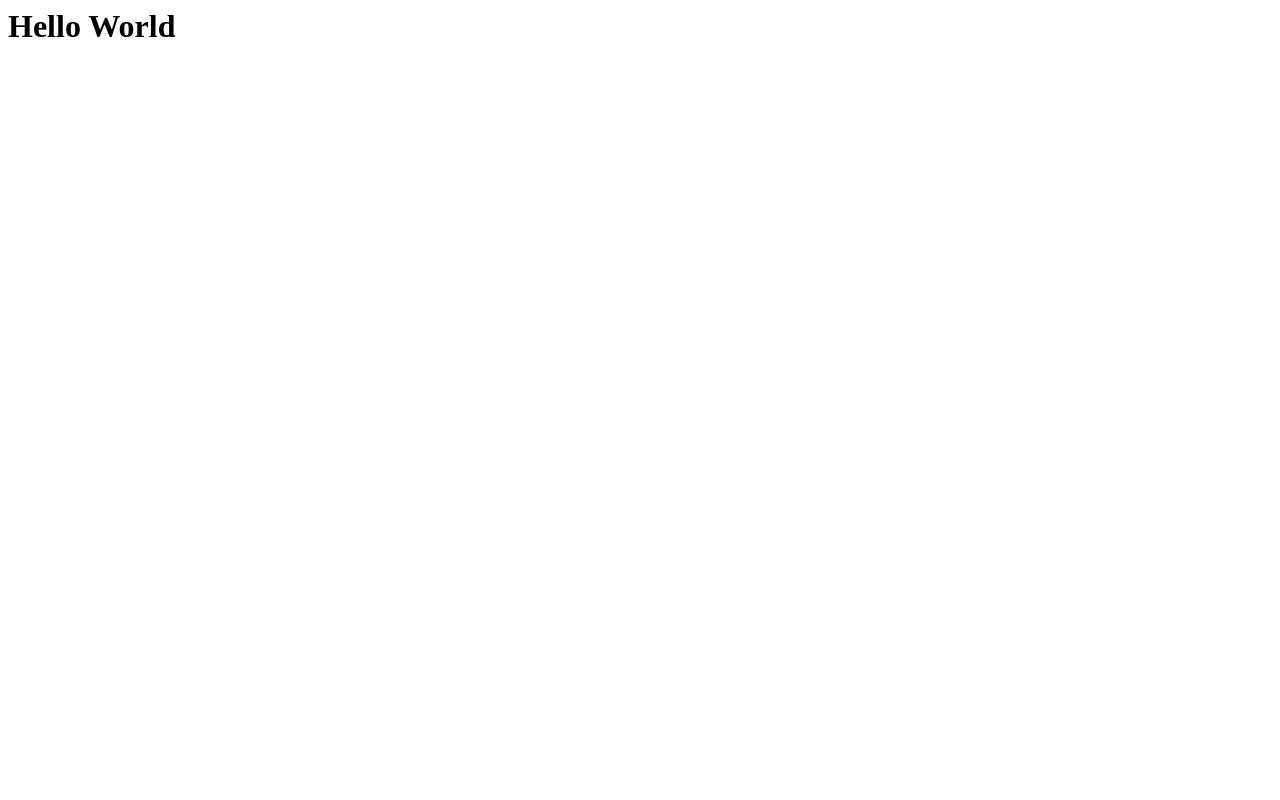
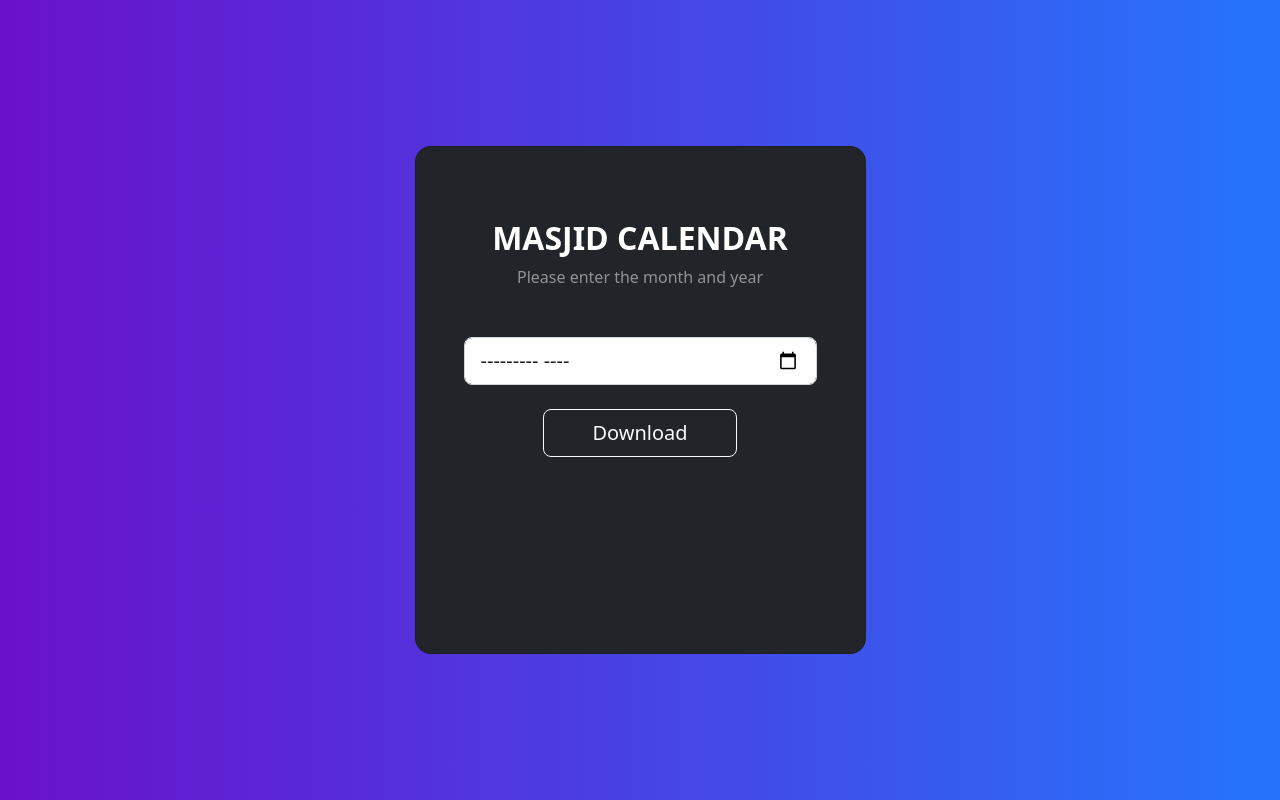
Before and after one commit to ellingtonmosque/ellingtonmosque.github.io, a plain HTML site: page index.html in a window 1280 px wide. Drawn offline with nearby package versions, Linux system fonts and the light colour scheme.

Commit message:
Updated UI

```diff
--- a/index.html
+++ b/index.html
@@ -1 +1,77 @@
-<h1>Hello World<h1>
+<!DOCTYPE html>
+<html lang="en">
+
+<head>
+    <meta charset="UTF-8">
+    <meta http-equiv="X-UA-Compatible" content="IE=edge">
+    <meta name="viewport" content="width=device-width, initial-scale=1.0">
+    <!-- CSS only -->
+    <link href="https://cdn.jsdelivr.net/npm/bootstrap@5.2.0/dist/css/bootstrap.min.css" rel="stylesheet"
+        integrity="sha384-gH2yIJqKdNHPEq0n4Mqa/HGKIhSkIHeL5AyhkYV8i59U5AR6csBvApHHNl/vI1Bx" crossorigin="anonymous">
+
+    <!-- JavaScript Bundle with Popper -->
+    <script src="https://cdn.jsdelivr.net/npm/bootstrap@5.2.0/dist/js/bootstrap.bundle.min.js"
+        integrity="sha384-A3rJD856KowSb7dwlZdYEkO39Gagi7vIsF0jrRAoQmDKKtQBHUuLZ9AsSv4jD4Xa"
+        crossorigin="anonymous"></script>
+
+    <script type="text/javascript">
+        function year() {
+            document.getElementById("my_year").value = new Date().getFullYear();
+        }
+    </script>
+
+    <style>
+        .gradient-custom {
+            /* fallback for old browsers */
+            background: #6a11cb;
+
+            /* Chrome 10-25, Safari 5.1-6 */
+            background: -webkit-linear-gradient(to right, rgba(106, 17, 203, 1), rgba(37, 117, 252, 1));
+
+            /* W3C, IE 10+/ Edge, Firefox 16+, Chrome 26+, Opera 12+, Safari 7+ */
+            background: linear-gradient(to right, rgba(106, 17, 203, 1), rgba(37, 117, 252, 1))
+        }
+    </style>
+
+
+    <title>Masjid Calendar</title>
+</head>
+
+<body>
+    <section class="vh-100 gradient-custom">
+        <div class="container py-5 h-100">
+            <div class="row d-flex justify-content-center align-items-center h-100">
+                <div class="col-12 col-md-8 col-lg-6 col-xl-5">
+                    <div class="card bg-dark text-white" style="border-radius: 1rem;">
+                        <div class="card-body p-5 text-center">
+
+                            <div class="mb-md-5 mt-md-4 pb-5">
+
+                                <h2 class="fw-bold mb-2 text-uppercase">Masjid Calendar</h2>
+                                <p class="text-white-50 mb-5">Please enter the month and year</p>
+
+                                <input type="month" class="form-control form-control-lg" />
+
+                                <br>
+
+                                <button class="btn btn-outline-light btn-lg px-5" type="submit">Download</button>
+
+                                <div class="d-flex justify-content-center text-center mt-4 pt-1">
+                                    <a href="#!" class="text-white"><i class="fab fa-facebook-f fa-lg"></i></a>
+                                    <a href="#!" class="text-white"><i class="fab fa-twitter fa-lg mx-4 px-2"></i></a>
+                                    <a href="#!" class="text-white"><i class="fab fa-google fa-lg"></i></a>
+                                </div>
+
+                            </div>
+
+                        </div>
+                    </div>
+                </div>
+            </div>
+        </div>
+    </section>
+</body>
+
+
+
+</html>
```
